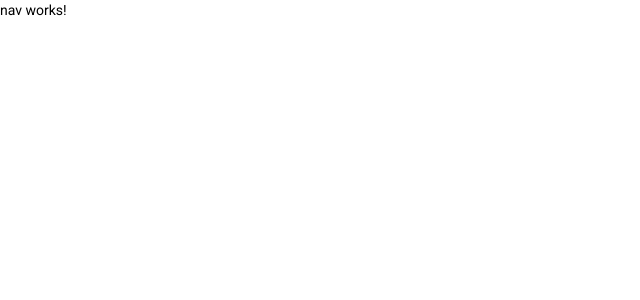
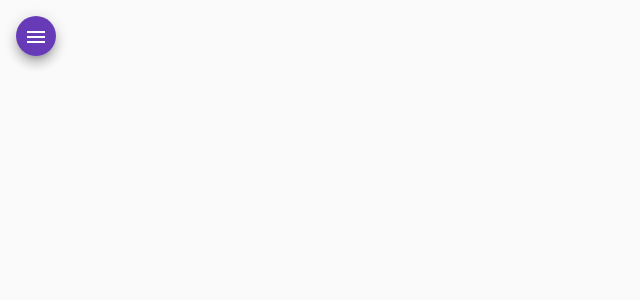
Before and after one commit to devthiagomartins/helpdesk-front, an Angular app: page / in a window 1280 px wide. Shown: the top 300 px of the page, without its empty margins (0-640 px from the left). Built offline with nearby package versions, Linux system fonts and the light colour scheme.

Commit message:
HTML/CSS para componente Nav

```diff
--- a/src/app/components/nav/nav.component.css
+++ b/src/app/components/nav/nav.component.css
@@ -0,0 +1,28 @@
+.container {
+  height: 100%;
+}
+
+.sidenav {
+  width: 13rem;
+  color: white;
+  background: linear-gradient(90deg, rgba(103,58,183,1) 0%, rgba(103,58,183,1) 50%, rgba(103,58,183,1) 100%);
+}
+img {
+  width: 100%;
+  height: 7rem;
+  margin: .8rem auto 1rem auto;
+}
+
+.sidenav a {
+  color: white;
+}
+
+.sidenav i {
+  margin-right: .6rem;
+}
+
+.menu {
+  margin: 1rem 0 0 1rem;
+  color: white;
+  background: linear-gradient(90deg, rgba(103,58,183,1) 0%, rgba(103,58,183,1) 50%, rgba(103,58,183,1) 100%);;
+}
--- a/src/app/components/nav/nav.component.html
+++ b/src/app/components/nav/nav.component.html
@@ -1 +1,34 @@
-<p>nav works!</p>
+<mat-drawer-container class="container" autosize>
+  <mat-drawer #drawer class="sidenav" mode="side">
+    <img src="assets/img/side-image.svg" alt="Imagem de navegação">
+   <mat-nav-list class="nav-list">
+     <a mat-list-item routerLink="/">
+       <i class="material-icons">home</i>
+       Home
+     </a>
+     <a mat-list-item routerLink="/">
+      <i class="material-icons">account_circle</i>
+      Técnicos
+    </a>
+    <a mat-list-item routerLink="/">
+      <i class="material-icons">person</i>
+      Clientes
+    </a>
+    <a mat-list-item routerLink="/">
+      <i class="material-icons">code</i>
+      Github
+    </a>
+    <a mat-list-item routerLink="/">
+      <i class="material-icons">logout</i>
+      Logout
+    </a>
+   </mat-nav-list>
+  </mat-drawer>
+
+  <div class="sidenav-content">
+    <button class="menu mat-elevation-z8" (click)="drawer.toggle()" mat-icon-button>
+      <mat-icon>menu</mat-icon>
+    </button>
+  </div>
+
+</mat-drawer-container>
```
Also changed, not shown: src/assets/img/side-image.svg (added).
